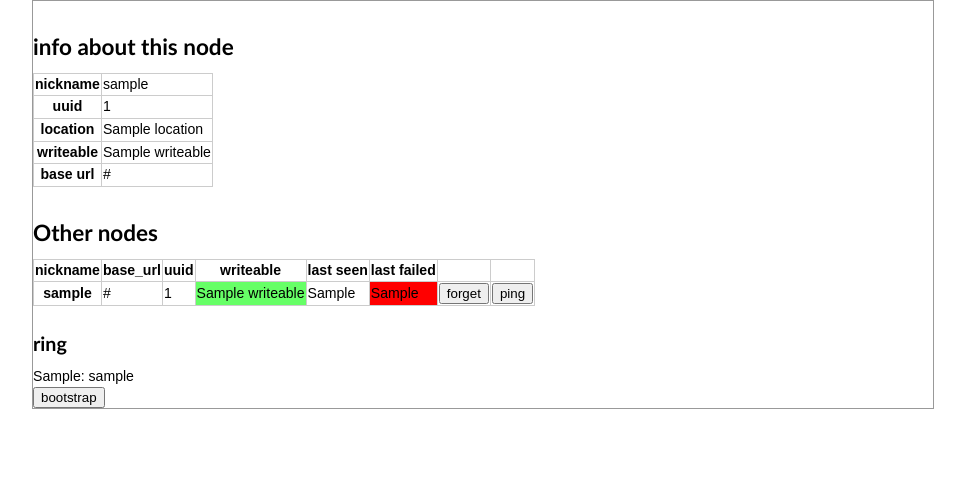
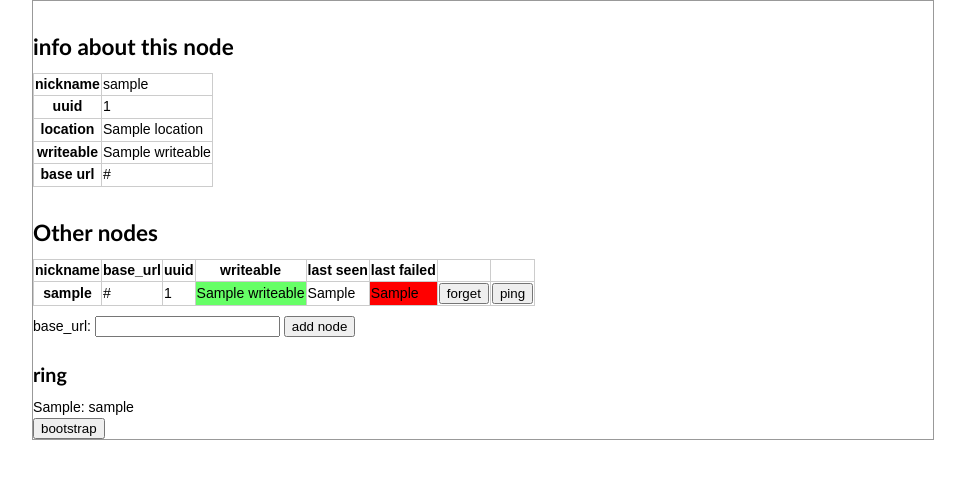
Before and after one commit to thraxil/apomixis, a Django app: template templates/main/status.html in a window 1280 px wide. Shown: the top 479 px of the page, without its empty margins (157-1122 px from the left). Run offline with Django 3.2, Linux system fonts and the light colour scheme; the template is opened without the code that fills it: most values are stand-ins (such as "Sample title", 1, 10 or a date in 2020); some libraries are stand-ins or nearby versions.

Commit message:
add a node through the web interface

```diff
--- a/main/views.py
+++ b/main/views.py
@@ -190,6 +190,12 @@ def status(request):
 def forget_node(request,node_id):
     node = get_object_or_404(Node,id=node_id)
     node.delete()
+    return HttpResponseRedirect("/status/")
+
+def add_node(request):
+    base_url = request.POST.get('base_url','')
+    myinfo = settings.CLUSTER
+    tasks.ping_url.delay(myinfo,base_url)
     return HttpResponseRedirect("/status/")
 
 def ping_node(request,node_id):
--- a/templates/main/status.html
+++ b/templates/main/status.html
@@ -65,6 +65,11 @@ style="background-color: red"
 {% endfor %}
 </table>
 
+<form action="/add_node/">
+base_url: <input type="text" name="base_url" />
+<input type="submit" value="add node" />
+</form>
+
 {% if verbose %}
 {% for node in nodes %}
 <table>
--- a/urls.py
+++ b/urls.py
@@ -8,6 +8,7 @@ urlpatterns = patterns('',
                        (r'^$','main.views.index'),
                        (r'^announce/$','main.views.announce'),
                        (r'^status/$','main.views.status'),
+                       (r'^add_node/$','main.views.add_node'),
                        (r'^forget/(?P<node_id>\d+)/$','main.views.forget_node'),
                        (r'^ping/(?P<node_id>\d+)/$','main.views.ping_node'),
                        (r'^bootstrap/$','main.views.bootstrap'),
```
